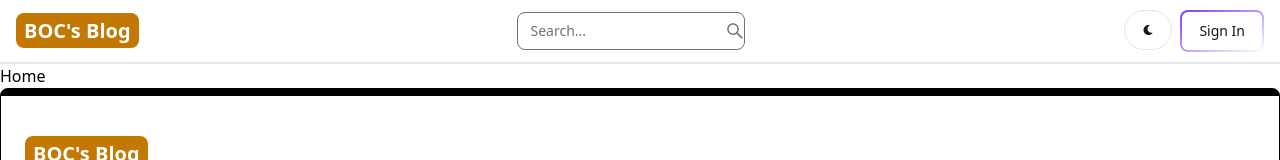
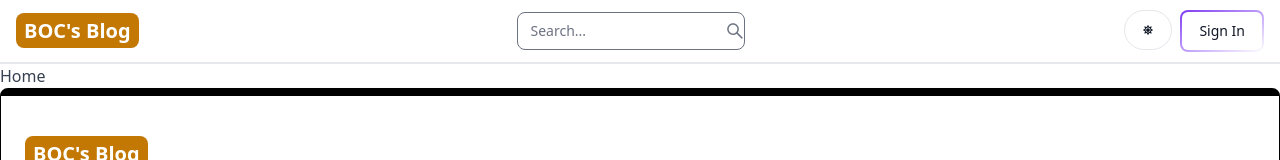
Before and after one commit to Yasan-Ransika/Mern-Blog, a React (Vite) app in the folder client/: page / in a window 1280 px wide. Shown: the top 160 px of the page. Built offline with nearby package versions, Linux system fonts and the light colour scheme; no server answers.

Commit message:
Complete dark mode functionality

```diff
--- a/client/src/components/Header.jsx
+++ b/client/src/components/Header.jsx
@@ -2,14 +2,16 @@
 import React from 'react';
 import { Link, useLocation } from 'react-router-dom';
 import { AiOutlineSearch } from 'react-icons/ai';
-import { FaMoon } from 'react-icons/fa';
+import { FaMoon, FaSun } from 'react-icons/fa';
 import { useSelector, useDispatch } from 'react-redux';
+import { toggleTheme } from '../redux/theme/themeSlice';
 
 export default function Header() {
   const path = useLocation().pathname;
   const location = useLocation();
   const dispatch = useDispatch();
   const { currentUser } = useSelector((state) => state.user);
+  const { theme } = useSelector((state) => state.theme);
   return (
     <Navbar className='border-b-2 flex justify-between items-center px-4'>
       <Link to="/" className='self-center whitespace-nowrap text-sm sm:text-xl font-semibold dark:text-white'>
@@ -27,8 +29,8 @@
         <AiOutlineSearch />
       </Button>
       <div className="flex gap-2 md:order-2">
-        <Button className='w-12 h-10 hidden sm:inline' color='gray' pill>
-          <FaMoon />
+        <Button className='w-12 h-10 hidden sm:inline' color='gray' pill onClick={() => dispatch(toggleTheme())}>
+        {theme === 'light' ? <FaSun /> : <FaMoon />}
         </Button>
         {currentUser ? (
           <Dropdown
@@ -49,9 +51,6 @@
             <Dropdown.Divider />
             <Dropdown.Item>Sign out</Dropdown.Item>
           </Dropdown>
-
-
-
         ):
         (
           <Link to='/sign-in'>
@@ -59,8 +58,6 @@
             Sign In
           </Button>
         </Link>
-
-
         )
         }
 
--- /dev/null
+++ b/client/src/components/ThemeProvider.jsx
@@ -0,0 +1,12 @@
+import { useSelector } from 'react-redux';
+
+export default function ThemeProvider({ children }) {
+  const { theme } = useSelector((state) => state.theme);
+  return (
+    <div className={theme}>
+      <div className='bg-white text-gray-700 dark:text-gray-200 dark:bg-[rgb(16,23,42)] min-h-screen'>
+        {children}
+      </div>
+    </div>
+  );
+}
--- a/client/src/main.jsx
+++ b/client/src/main.jsx
@@ -5,11 +5,14 @@
 import { store, persistor } from './redux/store.js';
 import { Provider } from 'react-redux';
 import { PersistGate } from 'redux-persist/integration/react';
+import ThemeProvider from './components/ThemeProvider.jsx';
 
 ReactDOM.createRoot(document.getElementById('root')).render(
   <PersistGate persistor={persistor}>
     <Provider store={store}>
+      <ThemeProvider>
         <App />
+      </ThemeProvider>
     </Provider>
   </PersistGate>
 );
--- a/client/src/redux/store.js
+++ b/client/src/redux/store.js
@@ -1,10 +1,12 @@
 import { configureStore, combineReducers } from '@reduxjs/toolkit';
 import userReducer from './user/userSlice';
+import themeReducer from './theme/themeSlice';
 import { persistReducer, persistStore } from 'redux-persist';
 import storage from 'redux-persist/lib/storage';
 
 const rootReducer = combineReducers({
     user: userReducer,
+    theme: themeReducer,
 });
 
 
--- /dev/null
+++ b/client/src/redux/theme/themeSlice.js
@@ -0,0 +1,19 @@
+import {createSlice} from '@reduxjs/toolkit';
+
+const initialState = {
+    theme: 'light',
+};
+
+const themeSlice = createSlice({
+    name: 'theme',
+    initialState,
+    reducers: {
+        toggleTheme: (state) => {
+            state.theme = state.theme === 'light' ? 'dark' : 'light';
+        },
+        }
+});
+
+export const {toggleTheme} = themeSlice.actions;
+
+export default themeSlice.reducer;
```
